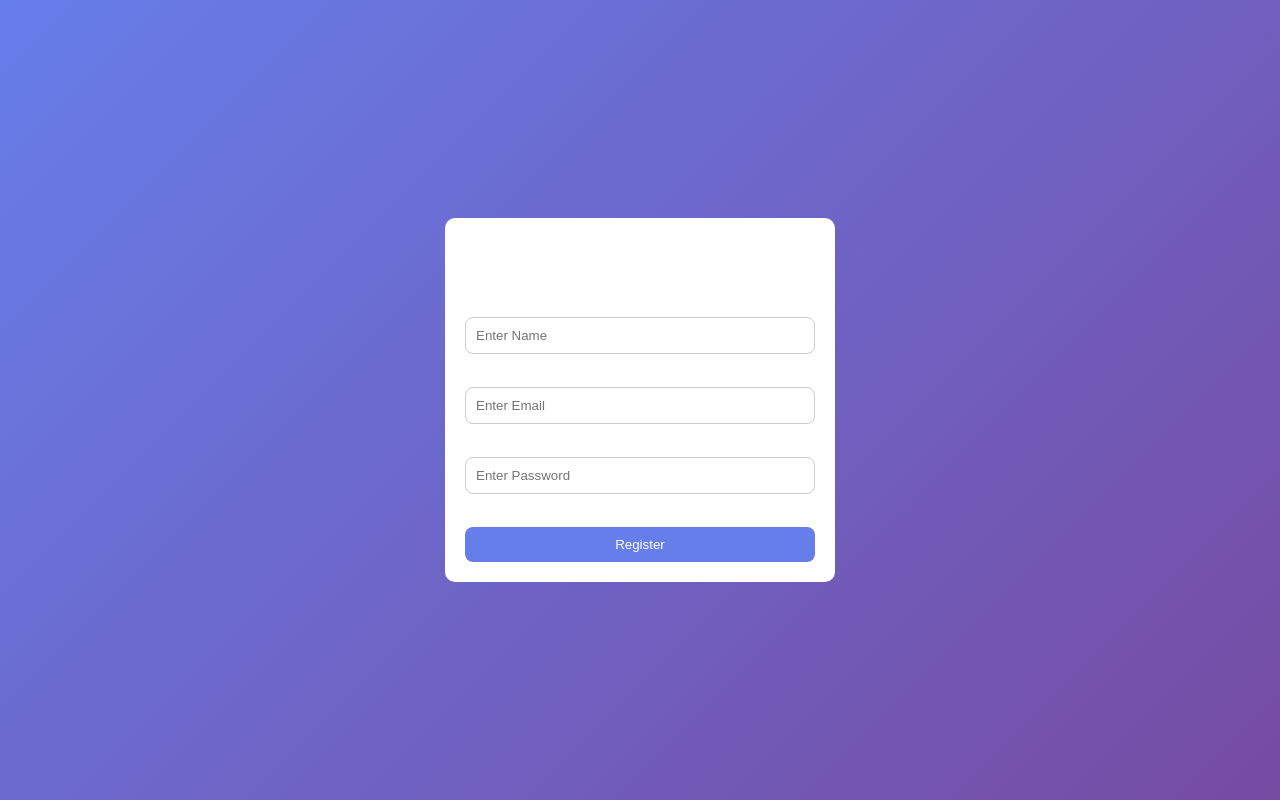
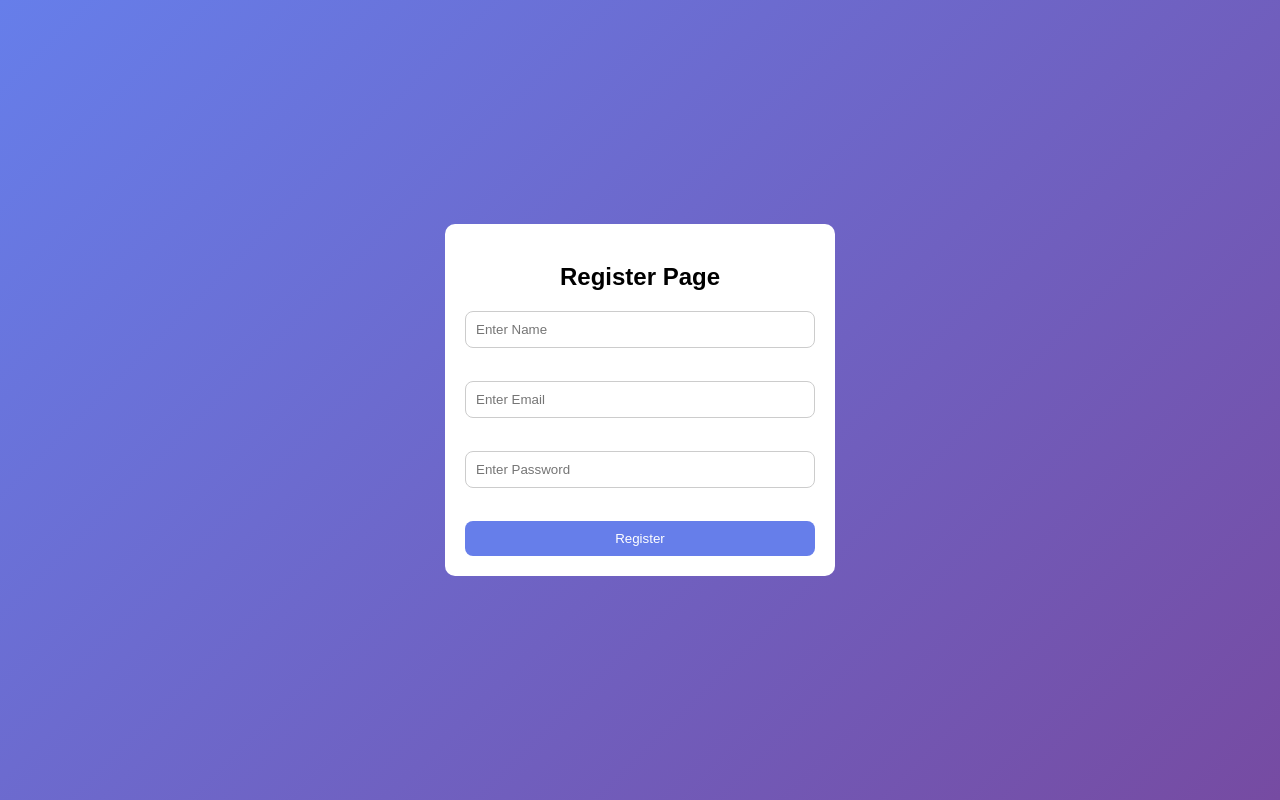
Before and after one commit to ankitlakhchaura/task-manager, a React app in the folder frontend/: page /register in a window 1280 px wide. Built offline with nearby package versions, Linux system fonts and the light colour scheme; the HTML template or start-up script is replaced by a standard one.

Commit message:
register change

```diff
--- a/frontend/src/pages/Register.jsx
+++ b/frontend/src/pages/Register.jsx
@@ -33,7 +33,7 @@ function Register() {
   return (
     <div className="auth-container">
         <div className="auth-card">
-      <h1>Register Page</h1>
+      <h2>Register Page</h2>
 
       <form onSubmit={handleSubmit}>
         <input
```
